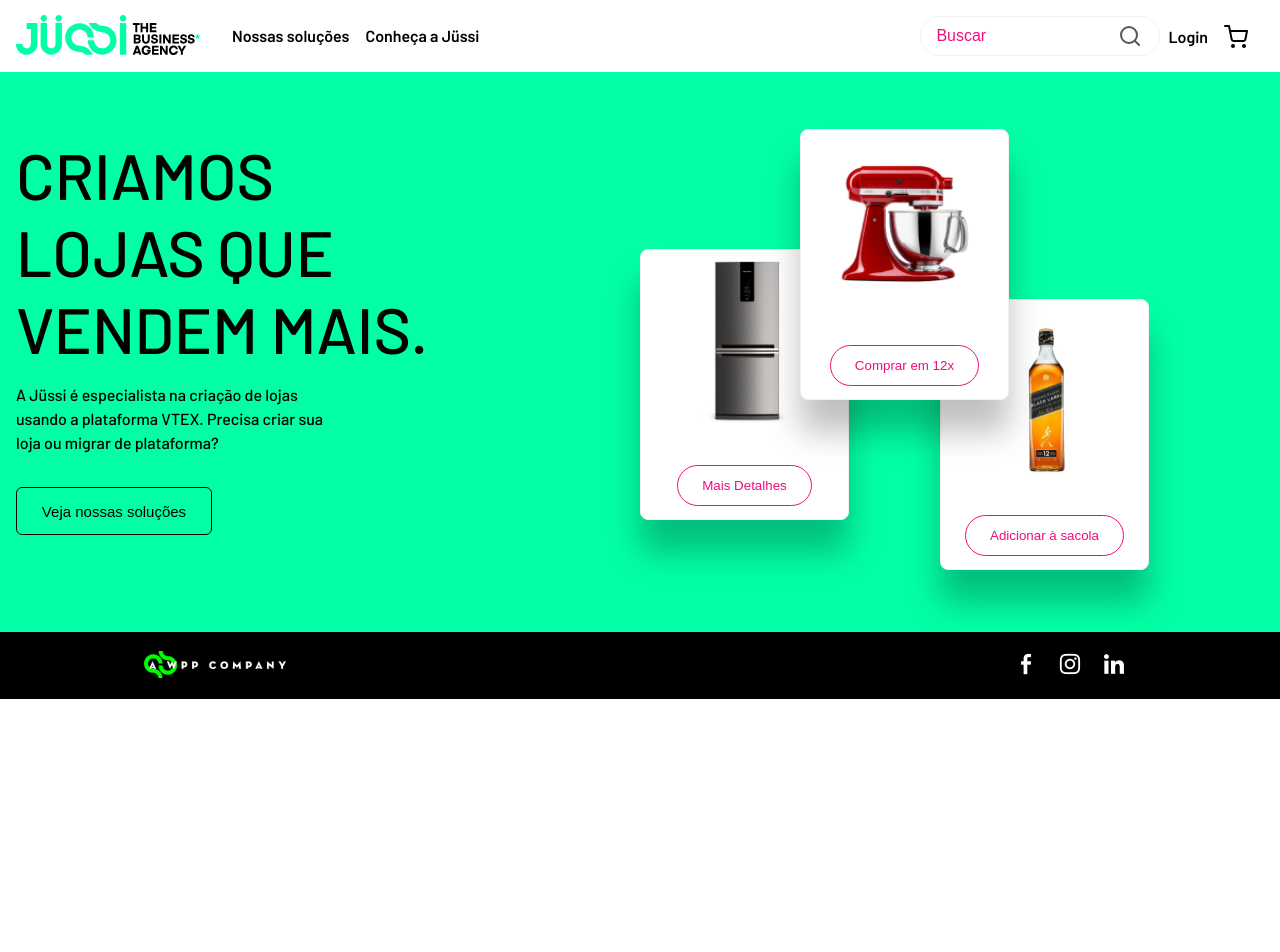
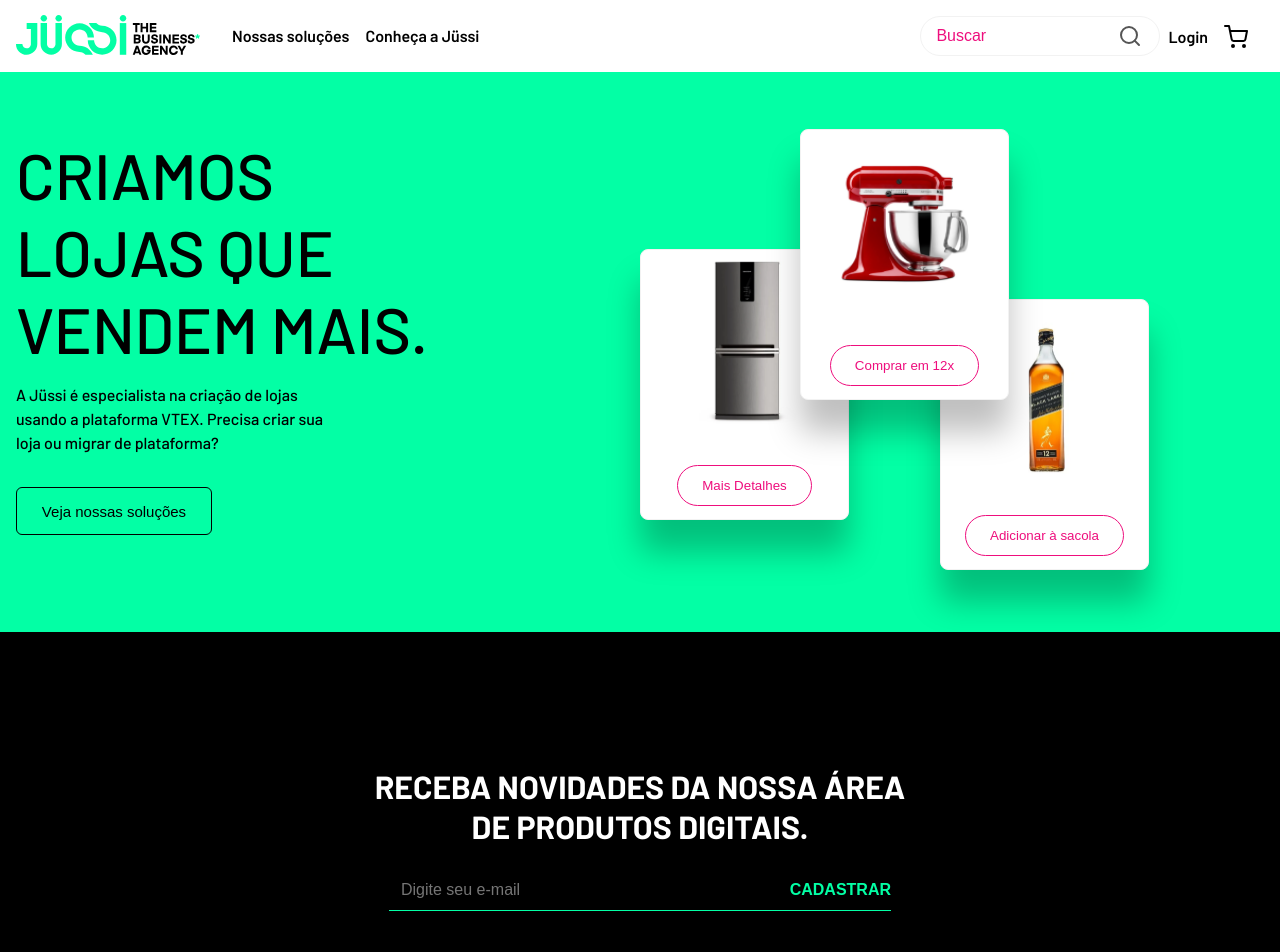
Before and after one commit to gblcintra/Jussi, a React (Create React App) app: page / in a window 1280 px wide. Shown: the top 952 px of the page. Before the commit the page ends 808 px from the top, so only its background shows below. Built offline with nearby package versions, Linux system fonts and the light colour scheme.

Commit message:
feat(newsletter): create newsletter

```diff
--- /dev/null
+++ b/src/components/Newsletter/index.js
@@ -0,0 +1,24 @@
+
+import './index.scss';
+
+export default function Newsletter() {
+
+  return (
+    <section className="newsletter">
+      <div className="newsletter__content">
+        <div className="newsletter__title">
+          <h1>Receba novidades da nossa área de produtos digitais.</h1>
+        </div>
+        <div className="newsletter__subscript">
+          <input className="newsletter__input" placeholder="Digite seu e-mail" />
+          <div class="newsletter__button">
+            <button
+              type="button">
+              CADASTRAR
+            </button>
+          </div>
+        </div>
+      </div>
+    </section>
+  )
+}
--- /dev/null
+++ b/src/components/Newsletter/index.scss
@@ -0,0 +1,58 @@
+.newsletter {
+  background-color: black;
+  &__content{
+    display: flex;
+    max-width: 1440px;
+    height: 436px;
+    align-items: center;
+    justify-content: center;
+    flex-direction: column;
+    margin: 0 auto;
+    z-index: 10;
+  }
+  &__title{
+    width: 676px;
+    text-align: center;
+    padding: 0 64px;
+    h1{
+      color: white;
+      font-style: normal;
+      font-weight: bold;
+      font-size: 32px;
+      line-height: 40px;
+      text-transform: uppercase;
+    }
+  }
+
+  &__subscript{
+    display: flex;
+    width: 502px;
+    margin: 24px auto;
+    vertical-align: middle;
+    align-items: center;
+    border-bottom: 1px solid #03FFA5;
+  }
+  &__input{
+    height: 24px;
+    padding: 6px 12px;
+    color: #fff;
+    font-size: 16px;
+    background-color: #000;
+    border: none;
+    flex: 1 1 auto;
+  }
+
+  &__button{
+    text-align: center;
+    button{
+      color: #03FFA5;
+      font-weight: bold;
+      border: none;
+      font-size: 16px;
+      line-height: 40px;
+      text-transform: uppercase;
+      background-color: transparent;
+    }
+  }
+
+}
--- a/src/pages/Home/index.js
+++ b/src/pages/Home/index.js
@@ -5,6 +5,7 @@ import { useEffect } from 'react'
 import Header from '../../components/Header';
 import Footer from '../../components/Footer';
 import Banner from '../../components/MainBanner';
+import Newsletter from '../../components/Newsletter';
 
 export default function Dashboard() {
   document.title = 'Home'
@@ -21,7 +22,7 @@ export default function Dashboard() {
     <div>
         <Header />
         <Banner/>
-
+        <Newsletter/>
         <Footer />
     </div>
   );
```
